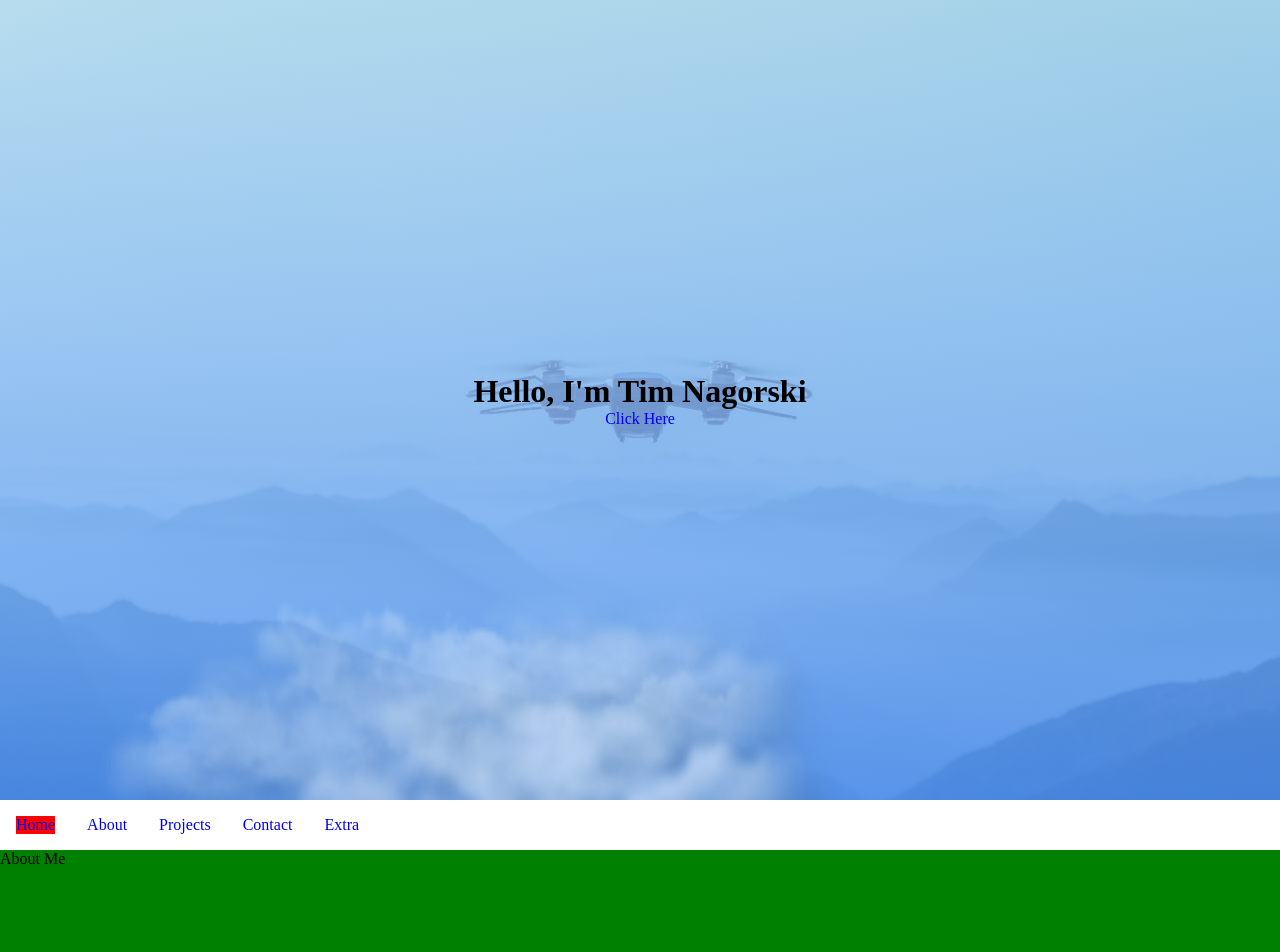
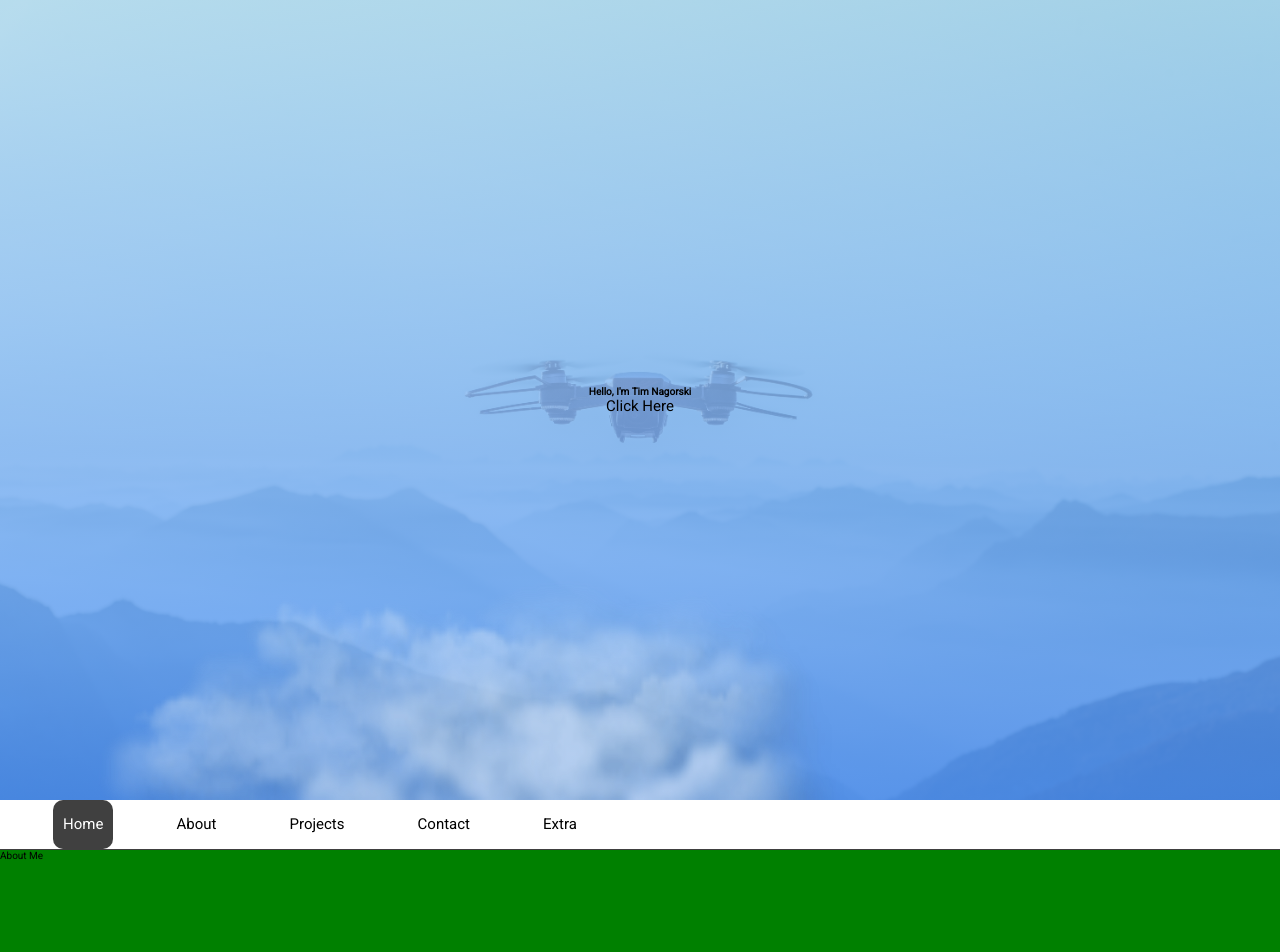
Before and after one commit to betonit007/baseReactPortfolio, a React (Create React App) app: page / in a window 1280 px wide. Shown: the top 952 px of the page. Built offline with nearby package versions, Linux system fonts and the light colour scheme.

Commit message:
navbar styling and functionality working great

```diff
--- a/public/index.html
+++ b/public/index.html
@@ -5,6 +5,7 @@
     <meta name="viewport" content="width=device-width, initial-scale=1" />
     <meta name="theme-color" content="#000000" />
     <link rel="manifest" href="%PUBLIC_URL%/manifest.json" />
+    <link href="https://fonts.googleapis.com/css?family=Roboto&display=swap" rel="stylesheet">
     <title>The Fly Dev</title>
   </head>
   <body>
--- a/src/index.css
+++ b/src/index.css
@@ -3,4 +3,6 @@
     padding: 0;
     box-sizing: border-box; /* changes box model so that borders and padding are no longer added to height and width */
     text-decoration: none;
+    font-size: 10px;
+    font-family: 'Roboto', sans-serif;
 }
--- a/src/pages/components/Navbar.css
+++ b/src/pages/components/Navbar.css
@@ -14,12 +14,31 @@
     }
 }
 
+@keyframes changeBackground {
+  0%   {
+    background: none;
+    color: inherit;
+  }
+  25% {
+    color: #fff;
+  }
+  100% {
+    background-color: rgba(0, 0, 0, 0.748);
+    color: #fff;
+  }
+}
+
 #nav {
   height: 50px;
+  border-bottom: 1.5px solid rgba(0, 0, 0, 0.748);
 }
 
-.navWrapper {
-  height: 50px;
+.linkContainer {
+  width: 50%;
+  height: 100%;
+  display: flex;
+  justify-content: space-evenly;
+  align-items: center;
 }
 
 ul {
@@ -28,7 +47,9 @@ ul {
 }
 
 li {
-    margin: 1rem;
+    height: 100%;
+    padding: 0 1rem;
+    margin-bottom: .3px;
 }
 
 
@@ -37,10 +58,29 @@ li {
     top: 0;
     background-color: #fff;
     width: 100%;
-    animation: moveInFromTop .5s ease-out;
-
+    animation-name: moveInFromTop;
+    animation-duration: .7s;
 }
 
 .mChange {
-  background-color: red;
+  height: 100%;
+  border-radius: 10px;
+  background-color: rgba(0, 0, 0, 0.748);
+  color: #fff;
+  animation-name: changeBackground;
+  animation-duration: 1s;
 }
+
+a {
+ color: inherit;
+ height: 100%;
+ font-size: 1.5rem;
+ display: flex;
+ align-items: center;
+}
+
+@media screen and (max-width: 720px) {
+  .linkContainer {
+  width: 100%;
+  }
+}
--- a/src/pages/components/Navbar.js
+++ b/src/pages/components/Navbar.js
@@ -39,28 +39,25 @@ const Navbar = ({ inViewHigh, inViewLow }) => {
 
 
   return (
-    <div className='navWrapper'>
       <div id="nav" className={`${(!inViewHigh && inViewLow) ? 'fixedNavbar' : 'navRelative'}  `}>
-        <ul className="">
-          <li className="">
-            <div className={`${divView === 'landing' ? 'mChange' : ''}`}><HashLink smooth to="/#landing">Home</HashLink></div>
+        <ul className="linkContainer">
+          <li className={`${divView === 'landing' ? 'mChange' : ''} `}>
+            <HashLink smooth to="/#landing">Home</HashLink>
           </li>
-          <li className="">
-            <div className={`${divView === 'about' ? 'mChange' : ''}`}><HashLink smooth to="/#about">About</HashLink></div>
+          <li className={`${divView === 'about' ? 'mChange' : ''} `}>
+            <HashLink smooth to="/#about">About</HashLink>
           </li>
-          <li className="">
-            <div className={`${divView === 'portfolio' ? 'mChange' : ''}`}><HashLink smooth to="/#portfolio">Projects</HashLink></div>
+          <li className={`${divView === 'portfolio' ? 'mChange' : ''} `}>
+            <HashLink smooth to="/#portfolio">Projects</HashLink>
           </li>
-          <li className="">
-            <div className={`${divView === 'contact' ? 'mChange' : ''}`}><HashLink smooth to="/#contact">Contact</HashLink></div>
+          <li className={`${divView === 'contact' ? 'mChange' : ''} `}>
+            <HashLink smooth to="/#contact">Contact</HashLink>
           </li>
-          <li className="">
-            <div className={`${divView === 'extra' ? 'mChange' : ''}`}><HashLink smooth to="/#extra">Extra</HashLink></div>
+          <li className={`${divView === 'extra' ? 'mChange' : ''} `}>
+            <HashLink smooth to="/#extra">Extra</HashLink>
           </li>
         </ul>
       </div>
-      <div style={{ height: '50px'}}></div>
-    </div>
   )
 }
 
```
